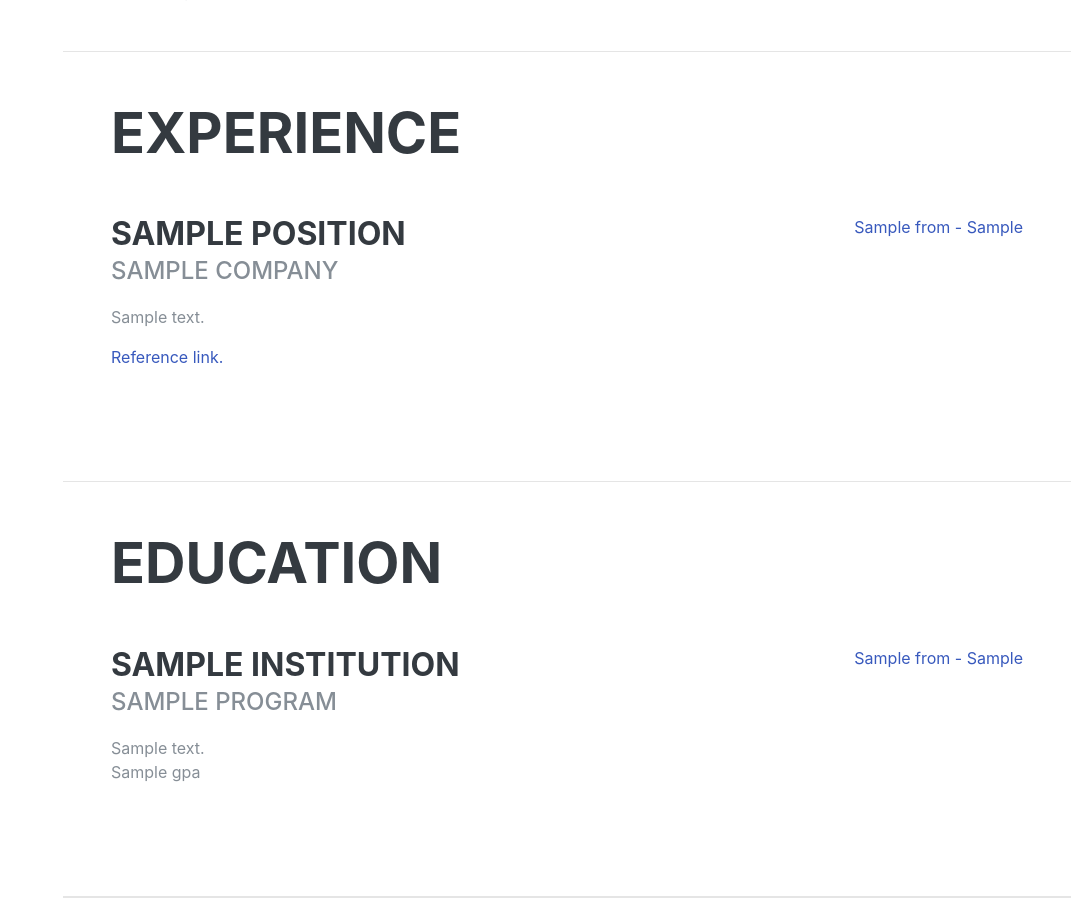
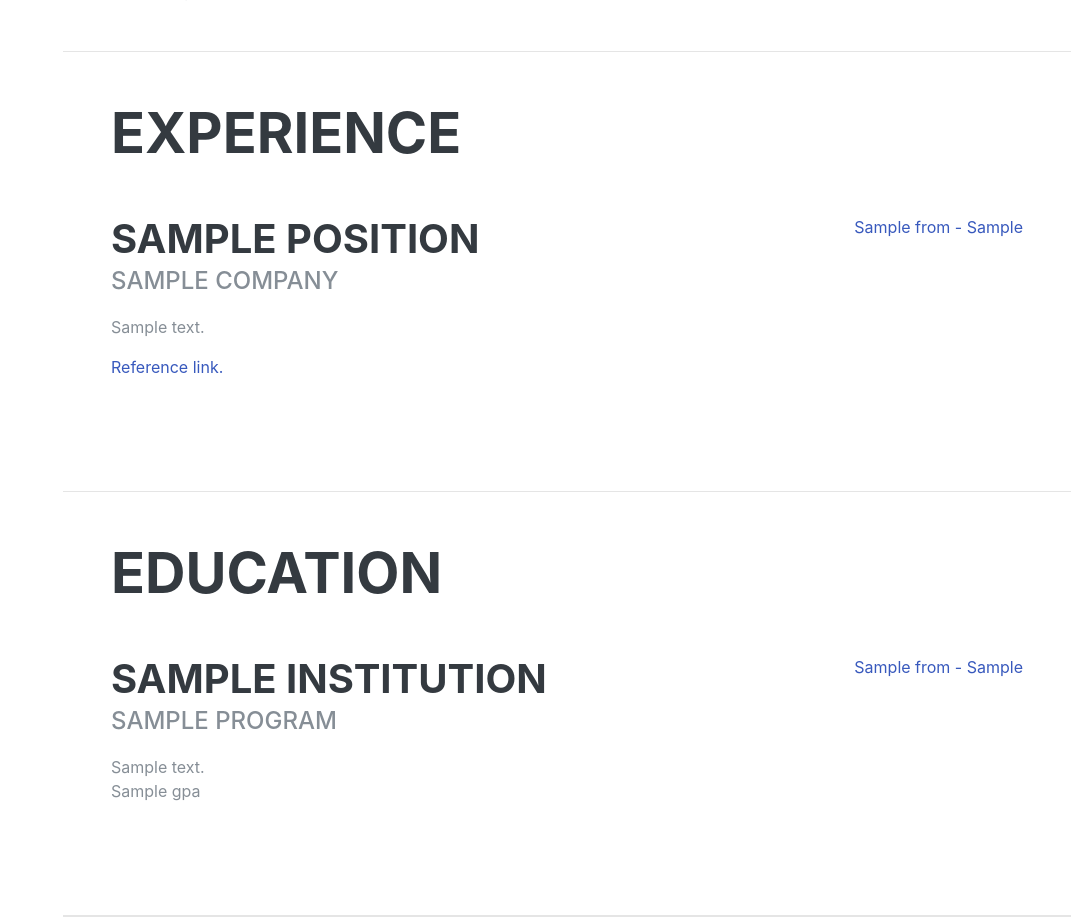
Before and after one commit to sirwilly1/resume_site-, a Flask app: template templates/index.html in a window 1280 px wide. Shown: the part 801-1724 px from the top of the page, without its empty margins (209-1280 px from the left). Run offline with Flask 2, Linux system fonts and the light colour scheme; the template is opened without the code that fills it: most values are stand-ins (such as "Sample title", 1, 10 or a date in 2020); grey boxes marked "Sample" are stand-in pictures; some libraries are stand-ins or nearby versions; some web fonts are replaced.

```diff
--- a/static/css/resume.css
+++ b/static/css/resume.css
@@ -41,7 +41,7 @@ h2 {
 }
 
 h3 {
-  font-size: 2rem;
+  font-size: 2.5rem;
 }
 
 p.lead {
```
